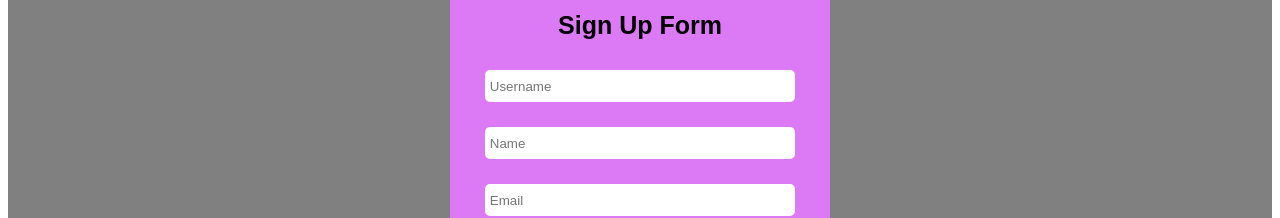
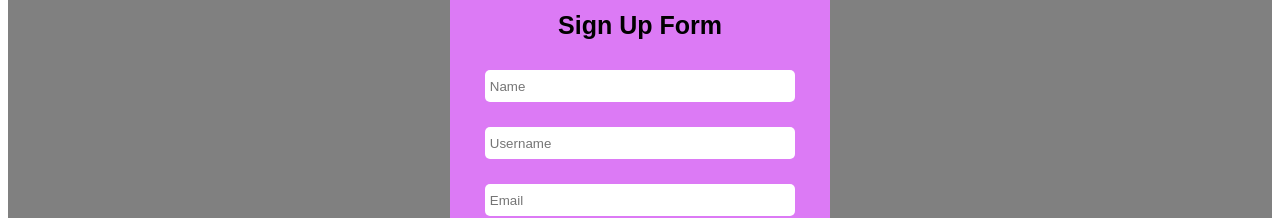
Before and after one commit to Alishabab62/Sign-Up-form-using-react, a React (Create React App) app: page / in a window 1280 px wide. Shown: the part 241-459 px from the top of the page. Built offline with nearby package versions, Linux system fonts and the light colour scheme.

Commit message:
set state updated

```diff
--- a/package.json
+++ b/package.json
@@ -34,5 +34,8 @@
       "last 1 firefox version",
       "last 1 safari version"
     ]
+  },
+  "devDependencies": {
+    "gh-pages": "^4.0.0"
   }
 }
--- a/src/App.js
+++ b/src/App.js
@@ -1,23 +1,12 @@
 import Form from "./form";
 import React from "react";
 function App() {
-    let [name ,setName] =React.useState("");
-    let [email ,setEmail] =React.useState("");
-    let [username ,setUsername] =React.useState("");
-    let [password ,setPassword] =React.useState("");
+    let [inputs ,setInputs] =React.useState({});
 
-        function handleName(e){
-            setName(e.target.value)
+        function handleInputs(e){
+            setInputs({...inputs , [e.target.name]: e.target.value})
         }
-        function handleEmail(e){
-            setEmail(e.target.value)
-        }
-        function handleUsername(e){
-            setUsername(e.target.value)
-        }
-        function handlePassword(e){
-            setPassword(e.target.value)
-        }
+
         let inputStyle={
           width:"80%",
           height:"30px",
@@ -33,10 +22,10 @@ function App() {
     <div style={{display:"flex" , justifyContent:"center" , alignItems:"center" , backgroundColor:"gray" , height:"100vh"}}>
       <div style={{ backgroundColor:"rgb(220, 122, 245)" , width:"30%" , display:"flex" , justifyContent:"center" , alignItems:"center" , flexDirection:"column" , borderRadius:"5px"}}>
       <h3 style={{fontSize:"25px" , fontFamily:"sans-serif" , margin:"30px 30px"}}>Sign Up Form</h3>
-      <Form type={"text"} placeholder={"Username"}  value={name} style={inputStyle} fun={handleName}/>
-      <Form type={"text"} placeholder={"Name"}  value={username} style={inputStyle} fun={handleUsername}/>
-      <Form type={"email"} placeholder={"Email"}  value={email} style={inputStyle} fun={handleEmail}/>
-      <Form type={"password"} placeholder={"Password"}  value={password} style={inputStyle} fun={handlePassword}/>
+      <Form type={"text"} placeholder={"Name"}  value={inputs.Name} style={inputStyle} name={"Name"} fun={handleInputs}/>
+      <Form type={"text"} placeholder={"Username"}  value={inputs.username} style={inputStyle} name={"username"} fun={handleInputs}/>
+      <Form type={"email"} placeholder={"Email"}  value={inputs.email} style={inputStyle} name={"email"} fun={handleInputs}/>
+      <Form type={"password"} placeholder={"Password"}  value={inputs.password} style={inputStyle} name={"password"} fun={handleInputs}/>
       <button style={inputStyle} >Submit</button>
     </div>
     </div>
```
Also changed, not shown: 1 other file (tests, documents, lock files or other folders).
